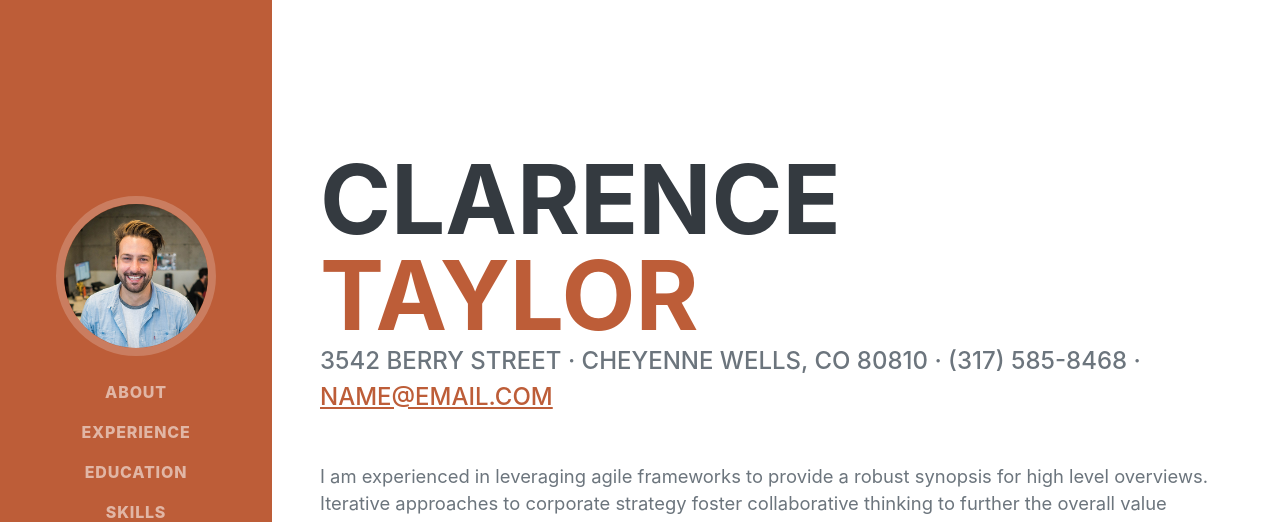
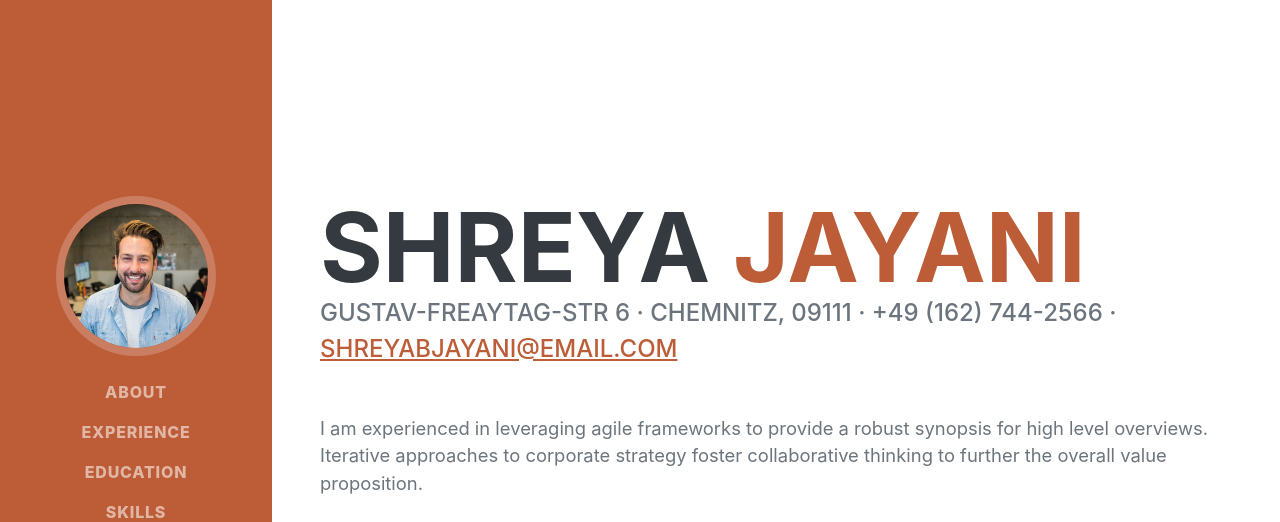
Before and after one commit to shreya-jayani/shreya-jayani, a plain HTML site: page index.html in a window 1280 px wide. Shown: the top 522 px of the page. Drawn offline with nearby package versions, Linux system fonts and the light colour scheme; a web font is replaced by a local one.

Commit message:
Name and adress updated

```diff
--- a/index.html
+++ b/index.html
@@ -5,7 +5,7 @@
         <meta name="viewport" content="width=device-width, initial-scale=1, shrink-to-fit=no" />
         <meta name="description" content="" />
         <meta name="author" content="" />
-        <title>Resume - Start Bootstrap Theme</title>
+        <title>Shreya Jayani</title>
         <link rel="icon" type="image/x-icon" href="assets/img/favicon.ico" />
         <!-- Font Awesome icons (free version)-->
         <script src="https://use.fontawesome.com/releases/v6.1.0/js/all.js" crossorigin="anonymous"></script>
@@ -19,7 +19,7 @@
         <!-- Navigation-->
         <nav class="navbar navbar-expand-lg navbar-dark bg-primary fixed-top" id="sideNav">
             <a class="navbar-brand js-scroll-trigger" href="#page-top">
-                <span class="d-block d-lg-none">Clarence Taylor</span>
+                <span class="d-block d-lg-none">Shreya Jayani</span>
                 <span class="d-none d-lg-block"><img class="img-fluid img-profile rounded-circle mx-auto mb-2" src="assets/img/profile.jpg" alt="..." /></span>
             </a>
             <button class="navbar-toggler" type="button" data-bs-toggle="collapse" data-bs-target="#navbarResponsive" aria-controls="navbarResponsive" aria-expanded="false" aria-label="Toggle navigation"><span class="navbar-toggler-icon"></span></button>
@@ -40,12 +40,12 @@
             <section class="resume-section" id="about">
                 <div class="resume-section-content">
                     <h1 class="mb-0">
-                        Clarence
-                        <span class="text-primary">Taylor</span>
+                        Shreya
+                        <span class="text-primary">Jayani</span>
                     </h1>
                     <div class="subheading mb-5">
-                        3542 Berry Street · Cheyenne Wells, CO 80810 · (317) 585-8468 ·
-                        <a href="mailto:name@email.com">name@email.com</a>
+                        Gustav-Freaytag-Str 6 · Chemnitz, 09111 · +49 (162) 744-2566 ·
+                        <a href="mailto:name@email.com">shreyabjayani@email.com</a>
                     </div>
                     <p class="lead mb-5">I am experienced in leveraging agile frameworks to provide a robust synopsis for high level overviews. Iterative approaches to corporate strategy foster collaborative thinking to further the overall value proposition.</p>
                     <div class="social-icons">
```
